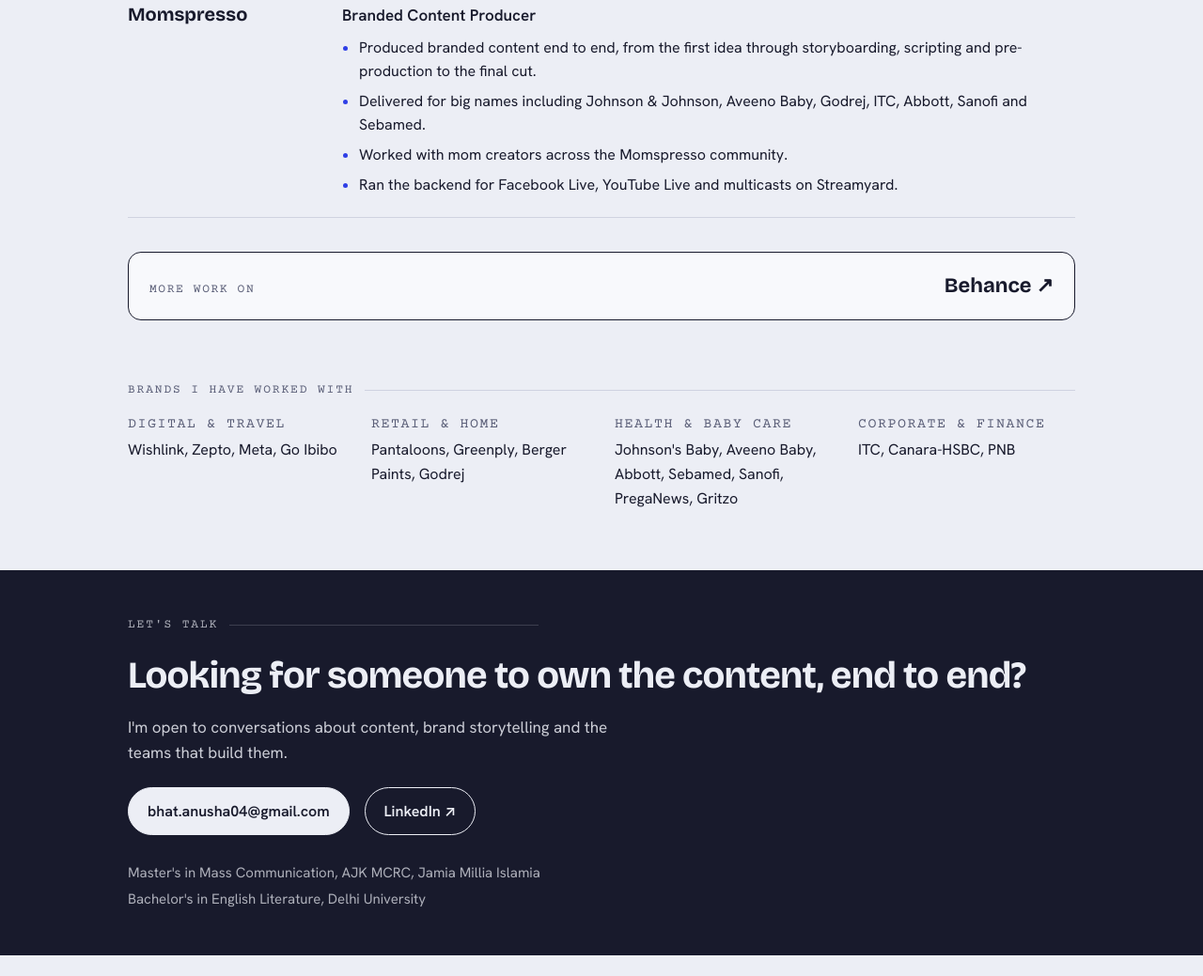
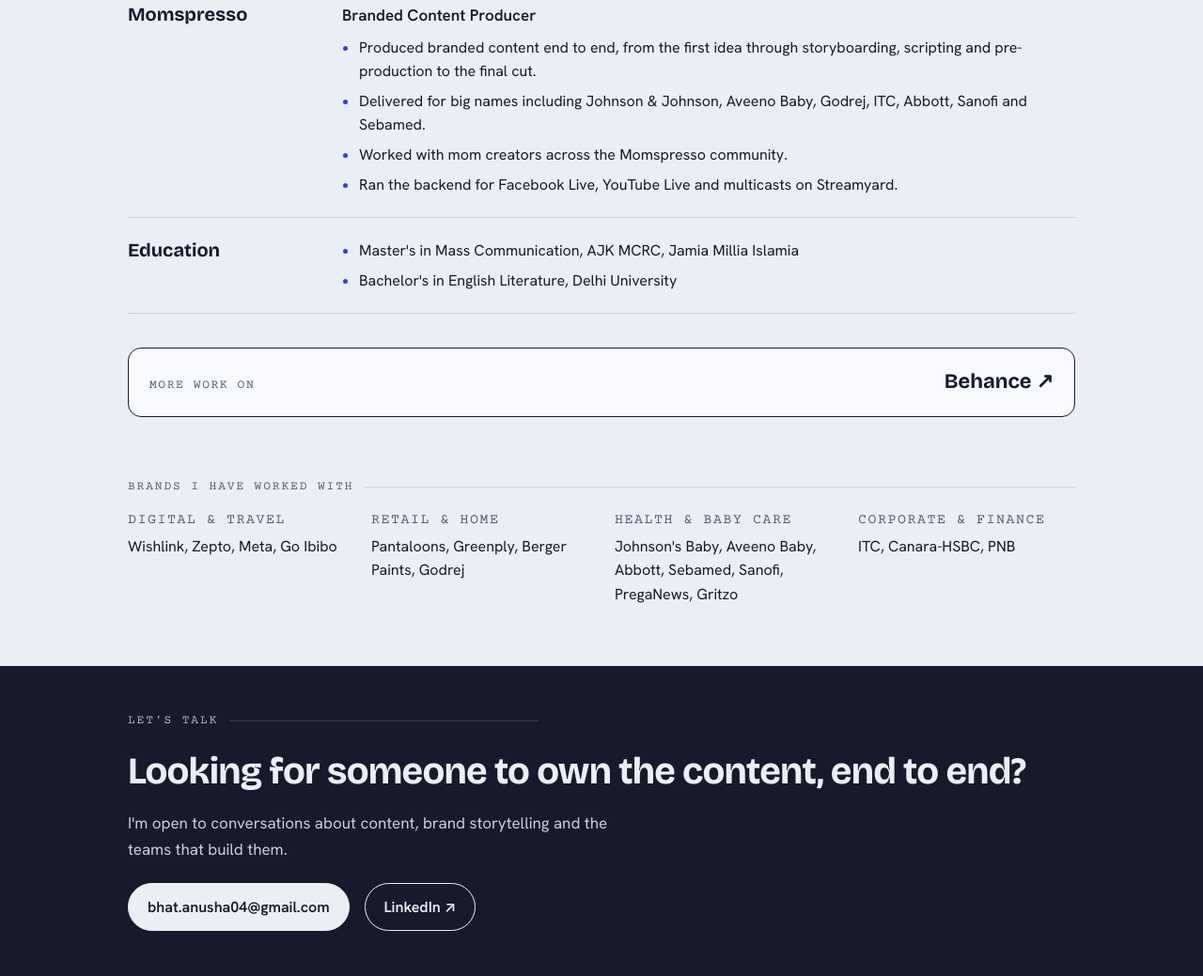
Before and after one commit to anushabhat4/portfolio, a plain HTML site: page index.html in a window 1280 px wide. Shown: the part 5053-6092 px from the top of the page at 94% size. Before the commit the page ends 6070 px from the top, so only its background shows below. Drawn offline with nearby package versions, Linux system fonts and the light colour scheme.

Commit message:
Update portfolio

```diff
--- a/index.html
+++ b/index.html
@@ -425,6 +425,15 @@ p { margin: 0; }
           </ul>
         </div>
       </div>
+      <div class="row">
+        <div><div class="who">Education</div></div>
+        <div>
+          <ul>
+            <li>Master's in Mass Communication, AJK MCRC, Jamia Millia Islamia</li>
+            <li>Bachelor's in English Literature, Delhi University</li>
+          </ul>
+        </div>
+      </div>
     </div>
     <a class="more" href="https://www.behance.net/anushabhat" target="_blank" rel="noopener"><span class="more-k">More work on</span><span class="more-v">Behance &#8599;</span></a>
   </section>
@@ -449,10 +458,6 @@ p { margin: 0; }
       <a class="btn primary" href="mailto:bhat.anusha04@gmail.com">bhat.anusha04@gmail.com</a>
       <a class="btn" href="https://www.linkedin.com/in/anushabhat4" target="_blank" rel="noopener">LinkedIn &#8599;</a>
     </div>
-    <div class="edu">
-      <span>Master's in Mass Communication, AJK MCRC, Jamia Millia Islamia</span>
-      <span>Bachelor's in English Literature, Delhi University</span>
-    </div>
   </div>
 </footer>
 
```
